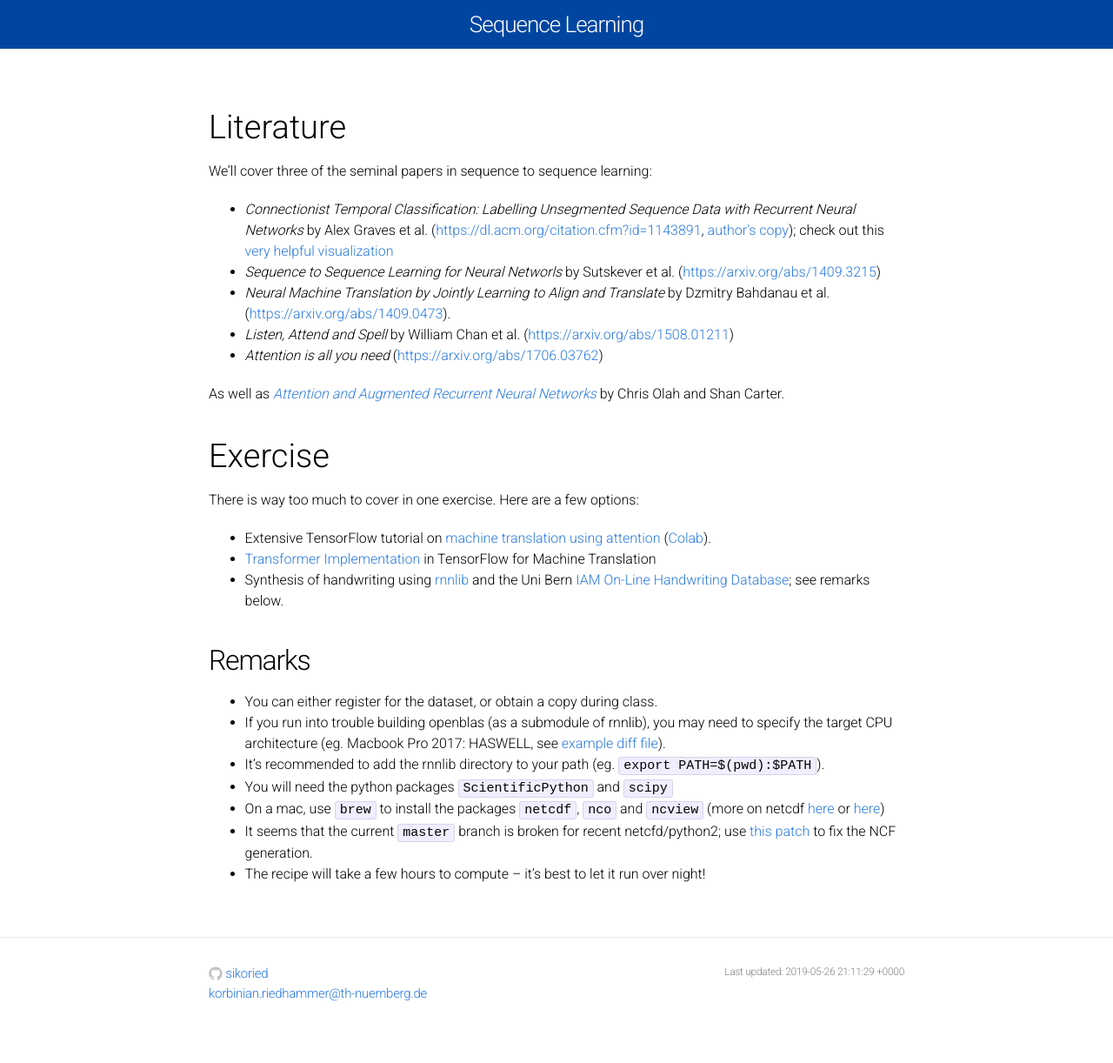
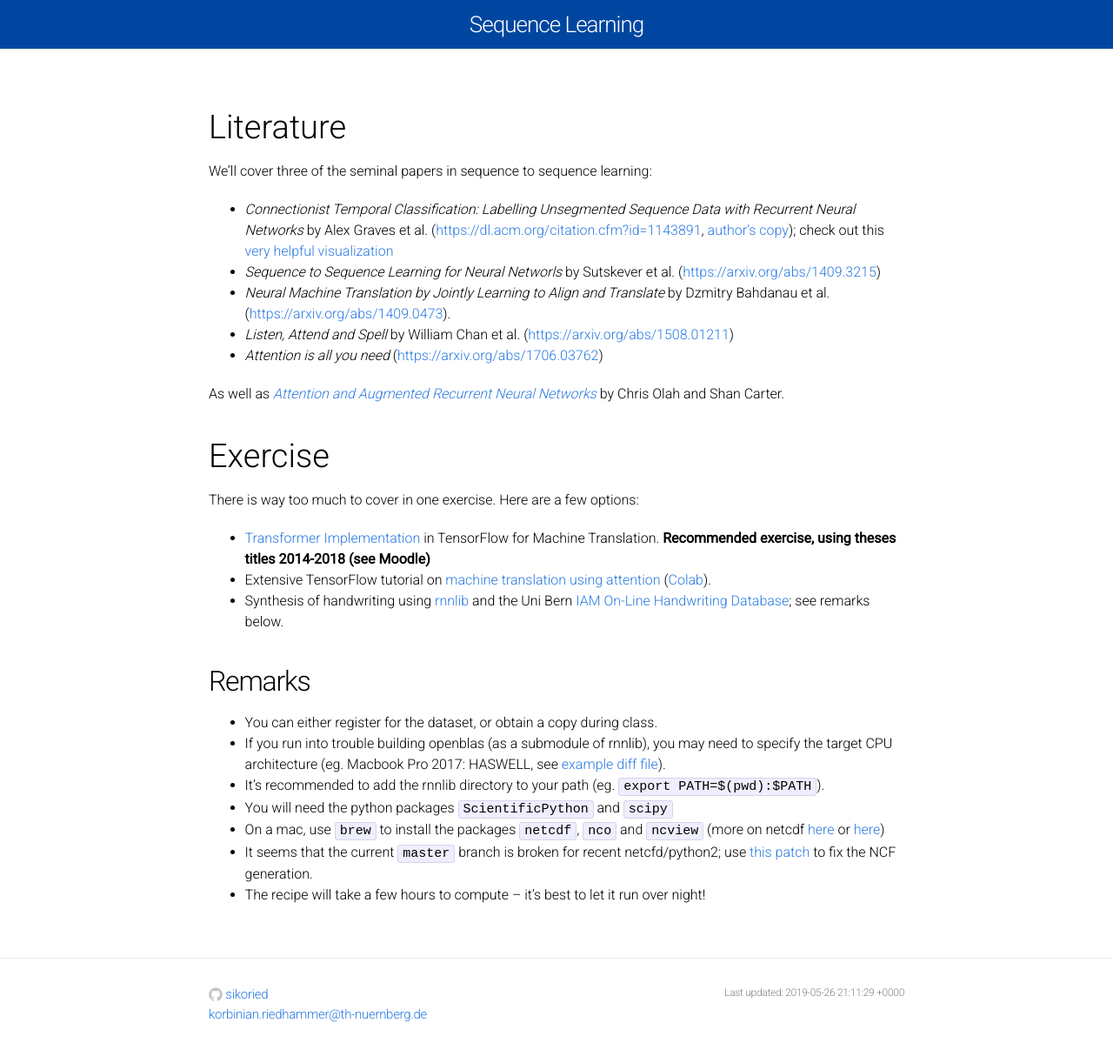
Before and after one commit to sikoried/sequence-learning, a Jekyll site: the page built from 08-seq2seq/seq2seq.md, in a window 1280 px wide. Shown: the whole page at 87% size. Built offline with Jekyll 4.4.1, drawn with Linux system fonts in a browser that asks for light colours; our own code applies the rules of GitHub Pages for plain Markdown files; before the commit the page ends 1198 px from its top, so only the background shows below that.

```diff
--- a/08-seq2seq/seq2seq.md
+++ b/08-seq2seq/seq2seq.md
@@ -25,8 +25,8 @@ As well as [_Attention and Augmented Recurrent Neural Networks_](https://distill
 There is way too much to cover in one exercise.
 Here are a few options:
 
+- [Transformer Implementation](https://github.com/lilianweng/transformer-tensorflow) in TensorFlow for Machine Translation. **Recommended exercise, using theses titles 2014-2018 (see Moodle)**
 - Extensive TensorFlow tutorial on [machine translation using attention](https://github.com/tensorflow/nmt) ([Colab](https://github.com/tensorflow/tensorflow/blob/r1.13/tensorflow/contrib/eager/python/examples/nmt_with_attention/nmt_with_attention.ipynb)).
-- [Transformer Implementation](https://github.com/lilianweng/transformer-tensorflow) in TensorFlow for Machine Translation
 - Synthesis of handwriting using [rnnlib](https://github.com/szcom/rnnlib) and the Uni Bern [IAM On-Line Handwriting Database](http://www.fki.inf.unibe.ch/databases/iam-on-line-handwriting-database); see remarks below.
 
 
```
